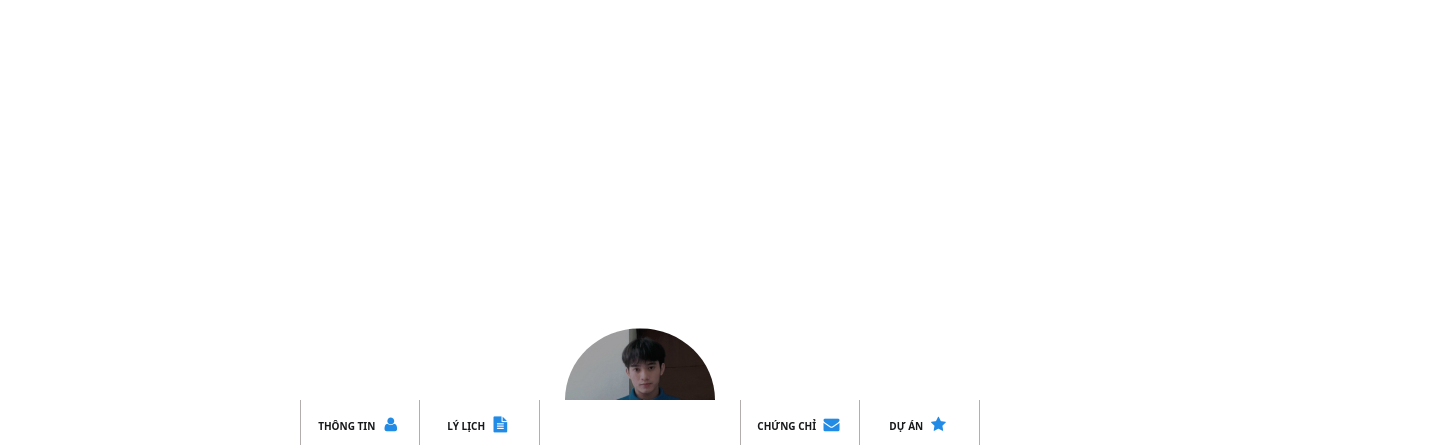
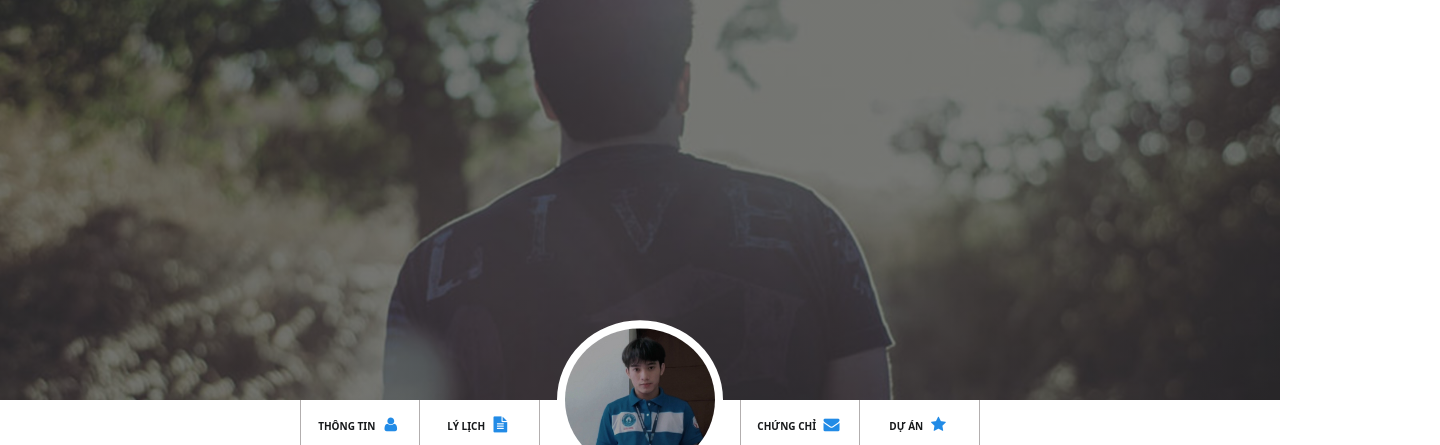
Before and after one commit to tranvantinh6103/assingment.github.io, a plain HTML site: page index.html in a window 1280 px wide. Shown: the top 445 px of the page, 1440 px wide, since content can reach past the window. Drawn offline with nearby package versions, Linux system fonts and the light colour scheme.

Commit message:
Update laptop.css

```diff
--- a/css/laptop.css
+++ b/css/laptop.css
@@ -47,8 +47,12 @@ html {
   height: 400px;
   /* margin: 30px 50px 0px 50px; */
 
-  overflow: hidden;
-
+  background-image: linear-gradient(
+      rgba(34, 34, 34, 0.6),
+      rgba(34, 34, 34, 0.6)
+    ),
+    url(/images/banner.jpg);
+  background-size: cover;
 }
 
 .banner-name {
```
